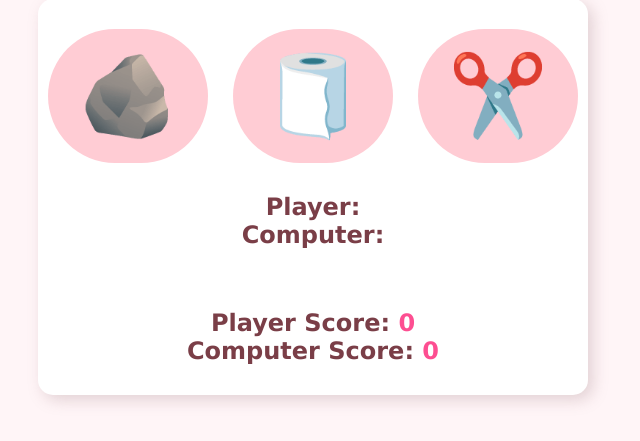
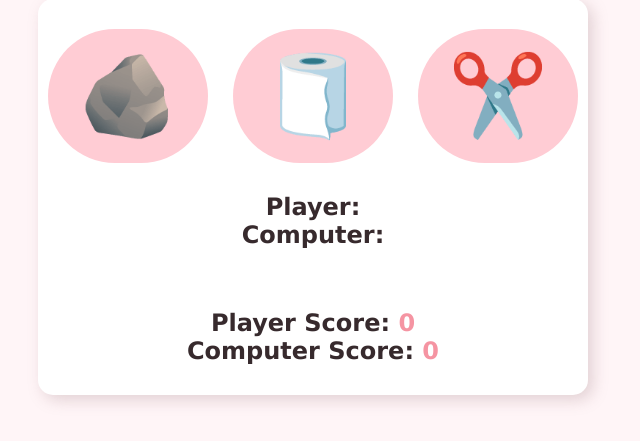
Before and after one commit to biggudiggu/rock-paper-scissors-game, a plain HTML site: page index.html in a window 1280 px wide. Shown: the part 251-692 px from the top of the page, without its empty margins (327-967 px from the left). Drawn offline with Linux system fonts and the light colour scheme.

Commit message:
Update style.css

```diff
--- a/style.css
+++ b/style.css
@@ -49,7 +49,7 @@ button:active {
 .result {
   margin: 0px;
   font-size: 1.5rem;
-  color: hsl(351, 33%, 36%);
+  color: rgb(55, 42, 45);
   font-weight: bold;
 }
 
@@ -73,8 +73,8 @@ button:active {
 #playerScoreDisplay,
 #computerScoreDisplay,
 #playerMove,
-#computerMove {
-  color: hsl(337, 98%, 65%);
+#computerMove, .result {
+  color: hsl(351, 83%, 77%);
 }
 
 .redText {
```
